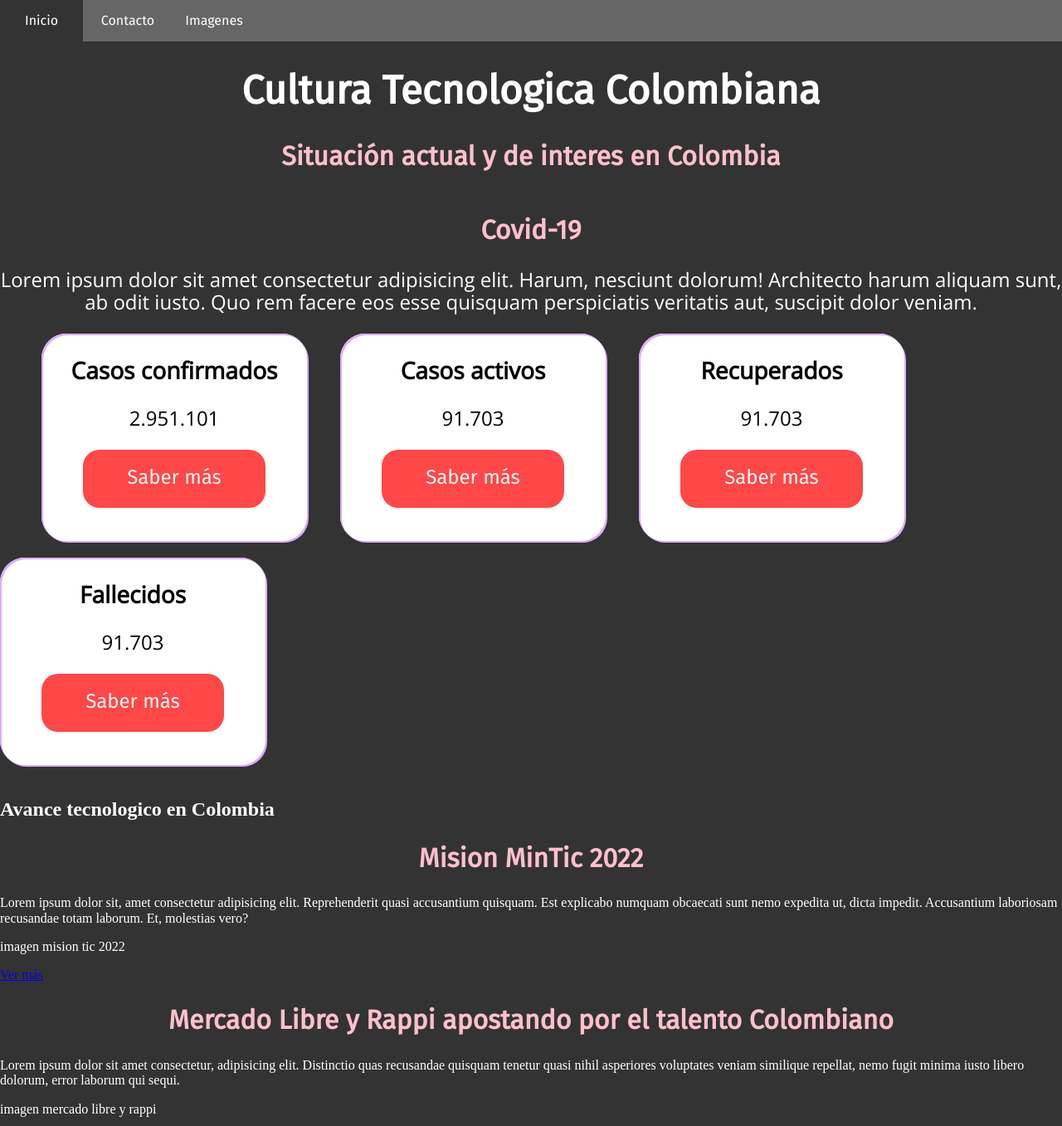
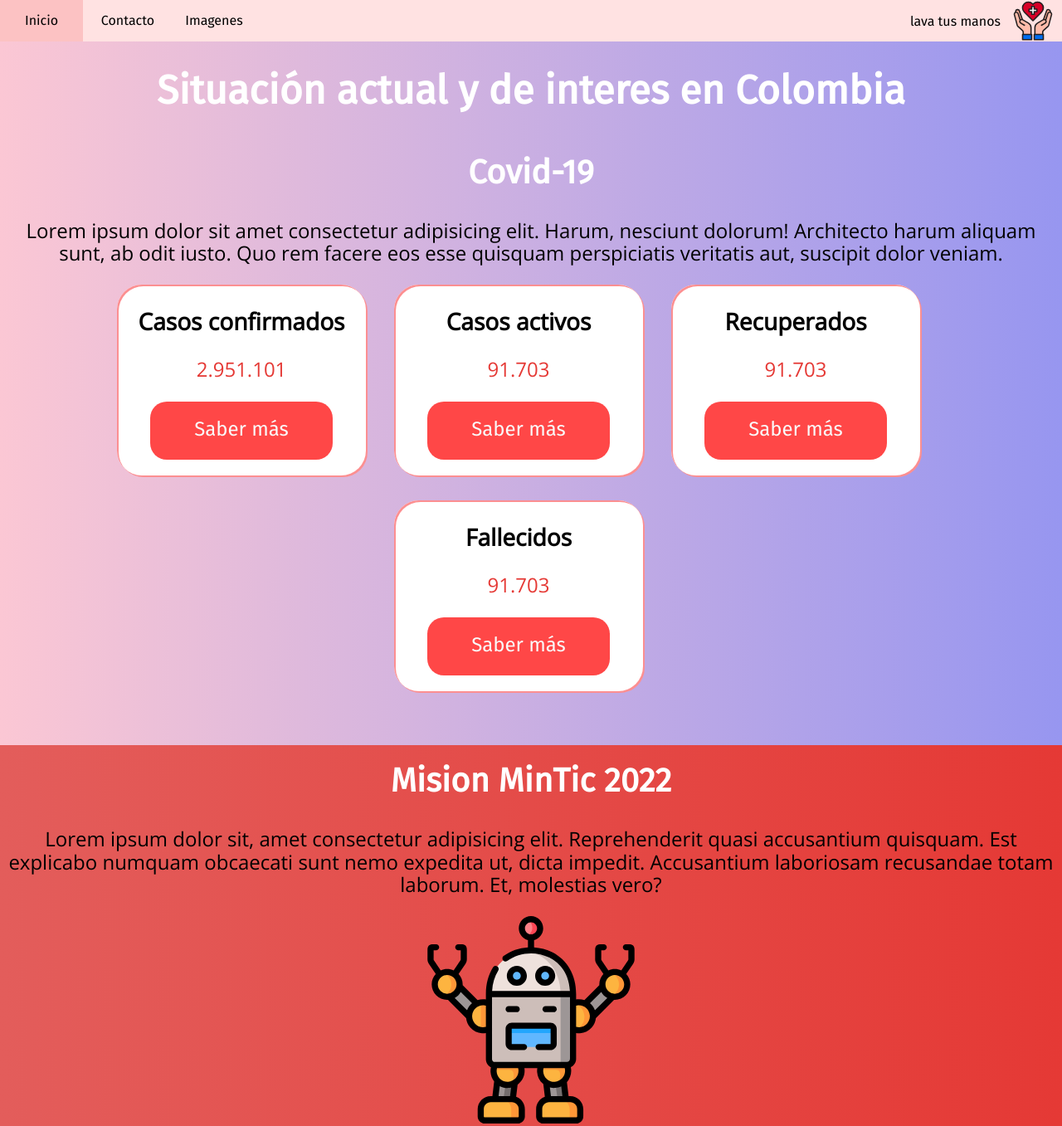
Before and after one commit to andr3ygy12/first_page, a plain HTML site: page index.html in a window 1280 px wide. Shown: the top 1357 px of the page at 83% size. Drawn offline with nearby package versions, Linux system fonts and the light colour scheme.

Commit message:
home finished

```diff
--- a/css/style.css
+++ b/css/style.css
@@ -1,124 +1,130 @@
-*{
+* {
   box-sizing: border-box;
 }
 
-body{
-    background-color: #333;
-    color: #fff;
+body {
+
+  background: #9796f0;
+  background: -webkit-linear-gradient(to right, #fbc7d4, #9796f0);
+  background: linear-gradient(to right, #fbc7d4, #9796f0);
+  color: #000;
   margin: 0;
 }
 
-.lista-main{
+.lista-main {
   list-style-type: none;
-    background-color: #666;
+  background-color:rgb(255, 226, 226);
   margin: 0;
   padding: 0;
   height: 50px;
   text-align: left;
+  margin-bottom: 20px;
 
 }
 
-.lista-item{
+.lista-item {
   display: inline-block;
   height: 30px;
 }
 
-.lista-link{
-    font-family: 'Fira Sans', sans-serif;
+.lista-link {
+  font-family: "Fira Sans", sans-serif;
   display: block;
   text-decoration: none;
   text-align: center;
-    color: #fff;
-    padding: 1em .5em;
+  color: #000;
+  padding: 1em 0.5em;
   height: 50px;
   width: 100px;
-    font-size: 1em .5em;
+  font-size: 1em 0.5em;
 }
 /*No he aprendido aún pseudo elementos*/
-.lista-link:active{
-    color: #fff;
+.lista-link:active {
+  color: #000;
 }
-.lista-link:hover{
-    background-color: #333;
-    color: #fff;
+.lista-link:hover {
+  background-color: #fcc2c3;
+  color: #000;
 }
 
 .titulo-principal{
   text-align: center;
-    font-family: 'Fira Sans', sans-serif;
+  font-family: "Fira Sans", sans-serif;
   font-size: 3em;
+  color: #fff;
 }
 
-.section-covid-19{
+
+.section-covid-19 {
   width: 100%;
+  padding: 15px;
+  margin-bottom: 20px;
+  background: #9796f0;
+  background: -webkit-linear-gradient(to right, #fbc7d4, #9796f0);
+  background: linear-gradient(to right, #fbc7d4, #9796f0);
 }
 
-.titulo-seccion{
-    font-family: 'Fira Sans', sans-serif;
-    font-size: 2em;
+
+.article-1 {
+  display: block;
   text-align: center;
-    color: pink;
+}
+.titulo-article,
+.titulo-article--2 {
+  font-family: "Fira Sans", sans-serif;
+  margin-top: 0;
+  font-size: 2.5em;
+  color: #fff;
+  text-align: center;
 
 }
 
-.article-1{
-    overflow: hidden;
-
+.titulo-article--2{
+  color: #fff;
 
 }
-.titulo-article{
-    font-family: 'Fira Sans', sans-serif;
-    font-size: 2em;
-    color: pink;
+
+.parrafo-seccion,
+.parrafo-seccion--2 {
+  font-size: 1.5em;
+  font-family: "Open Sans", sans-serif;
   text-align: center;
+  color: #000;
 }
-
-.parrafo-seccion{
-    font-size: 1.5em;
-    font-family: 'Open Sans', sans-serif;
-    text-align: center;
+.parrafo-seccion--2{
+  color:#000;
 }
-
 .casos-confirmados,
 .casos-activos,
 .recuperados,
-.fallecidos{
-    font-family: 'Open Sans', sans-serif;
+.fallecidos {
+  font-family: "Open Sans", sans-serif;
   font-size: 1.5em;
   text-align: center;
-    width: 320px;
-    height: 250px;
+  margin-bottom: 30px;
+  margin-right: 30px;
+  display: inline-block;
+  width: 300px;
+  height: 230px;
   background-color: #fff;
   color: #000;
-    float: left;
   border-radius: 30px;
-    box-shadow: 2px 2px rgb(221, 171, 255) , inset 2px 2px rgb(221, 171, 255);
-    margin-bottom: 20px;
-    margin-right: 40px;
+  box-shadow: 2px 2px #fc8f91, inset 2px 2px #fc8f91;
+
+}
+.numero-casos{
+  color: #e53935;
+  display: inline-block;
+  margin-top: 0;
+  margin-bottom:25px
 }
 
-.fallecidos:hover{
-    transform: scale(1.1);
+.numero-casos:hover{
+  transform: scale(1.2);
 }
-.casos-activos:hover{
-    transform: scale(1.1);
-}
-.casos-confirmados:hover{
-    transform: scale(1.1);
-}
-.recuperados:hover{
-    transform: scale(1.1);
-}
-.casos-confirmados{
-    margin-left: 50px;
-}
-/*
-.casos-confirmados{
-    margin-left: 17px;
-}
-*/
-.boton-info{
-    font-family: 'Fira Sans', sans-serif;
+
+.boton-info {
+  font-family: "Fira Sans", sans-serif;
   color: rgb(250, 250, 250);
   display: block;
   padding: 20px;
@@ -127,13 +133,138 @@
   text-align: center;
   text-decoration: none;
   background-color: rgb(255, 71, 71);
-
   margin-left: auto;
   margin-right: auto;
   border-radius: 20px;
 }
 
-.boton-info:hover{
+.boton-info:hover {
   background-color: rgb(255, 0, 0);
   color: white;
+  text-decoration: underline;
 }
+
+.section-tech-co{
+  width: 100%;
+  height: 100%;
+  background: #e53935;  /* fallback for old browsers */
+  background: -webkit-linear-gradient(to right, #e35d5b, #e53935);  /* Chrome 10-25, Safari 5.1-6 */
+  background: linear-gradient(to right, #e35d5b, #e53935); /* W3C, IE 10+/ Edge, Firefox 16+, Chrome 26+, Opera 12+, Safari 7+ */
+
+}
+.mision-tic{
+  padding-top: 20px;
+  margin-bottom: 0px;
+}
+.mision-tic-img,
+.mercadolibre-rappi-img{
+  padding: 0;
+  margin: 0;
+  width: 100%;
+  text-align: center;
+}
+
+.img-codding{
+  width: 250px;
+  height: 250px;
+}
+
+.img-robot{
+  width: 250px;
+  height: 250px;
+}
+
+.mision-tic-link{
+  display: inline-block;
+  color: #fff;
+  text-align: center;
+  text-decoration: none;
+  padding: 10px;
+  margin-bottom: 5px;
+  background-color: #fff;
+  color: #000;
+  width: 200px;
+  margin-top: 10px;
+  margin-left: auto;
+  margin-right: auto;
+  border-radius: 10px;
+  font-family: "Fira Sans", sans-serif;
+  font-size: 1.5em;
+}
+.mision-tic{
+  text-align: center;
+}
+.rappi-link{
+  margin-bottom: 20px;
+  display: inline-block;
+  text-align: center;
+}
+.mercadolibre-rappi{
+  text-align: center;
+}
+.mision-tic-link:hover{
+  background-color: #9796f0;
+  color: #fff;
+  text-decoration: underline;
+}
+
+.icons{
+  display: inline-block;
+  font-size: 1.7em;
+  margin-left: 10px;
+  margin-right: 5px;
+  margin-bottom: 10px;
+}
+.icons:hover{
+  transform: scale(1.2);
+}
+.titulo-footer{
+  color: #fff;
+  font-size: 2em;
+  font-family:"Fira Sans", sans-serif;
+  margin-top: 0;
+  margin-bottom: 15px;
+}
+
+.img-healt{
+  display: inline-block;
+  width: 70px;
+  height: 50px;
+  margin-top: 0;
+}
+
+.corazon-container{
+  text-align: right;
+  margin-top: 0;
+  float: right;
+
+}
+
+.prueba-text{
+  color: #000;
+  display: inline-block;
+  margin-bottom: 15px;
+  overflow: hidden;
+  font-family: "Fira Sans", sans-serif;
+
+
+}
+
+::-webkit-scrollbar {
+    width: 10px;
+  }
+
+  /* Track */
+  ::-webkit-scrollbar-track {
+    background: #f1f1f1;
+  }
+
+  /* Handle */
+  ::-webkit-scrollbar-thumb {
+    background: #888;
+  }
+
+  /* Handle on hover */
+  ::-webkit-scrollbar-thumb:hover {
+    background: #555;
+  }
--- a/index.html
+++ b/index.html
@@ -32,73 +32,79 @@
     <!--Fuentes from GOOGLE FONTS-->
     <link rel="preconnect" href="https://fonts.gstatic.com">
     <link href="https://fonts.googleapis.com/css2?family=Fira+Sans&family=Open+Sans&display=swap" rel="stylesheet">
+
+    <!--FONT AWESOME-->
+    <script src="https://kit.fontawesome.com/739db76352.js" crossorigin="anonymous"></script>
 </head>
 
 <body>
     <header>
         <nav>
+            <!--IMAGE LOGO-->
             <ul class="lista-main">
                 <li class="lista-item"><a href="#" class="lista-link">Inicio</a> </li>
                 <li class="lista-item"><a href="#" class="lista-link">Contacto</a> </li>
                 <li class="lista-item"><a href="#" class="lista-link">Imagenes</a> </li>
+                <div class="corazon-container">
+                    <p class="prueba-text">lava tus manos</p>
+                    <img src="assets/imagenes/healthcare.svg" alt="una mano sosteniendo un corazon en un contexto de salud" class="img-healt">
+                </div>
             </ul>
         </nav>
     </header>
     <main>
-        <h1 class="titulo-principal">Cultura Tecnologica Colombiana</h1>
-
+        <h1 class="titulo-principal">Situación actual y de interes en Colombia</h1>
         <section class="section-covid-19">
             <!--En esta sección irá la información de Colombia-->
-            <h2 class="titulo-seccion">Situación actual y de interes en Colombia</h2>
+
             <!--Primer articulo-->
             <article class="article-1">
                 <header class="article-1-header">
                     <h2 class="titulo-article">Covid-19</h2>
                 </header>
-                <p class="parrafo-seccion">Lorem ipsum dolor sit amet consectetur adipisicing elit. Harum, nesciunt dolorum! Architecto harum
+                <p class="parrafo-seccion">Lorem ipsum dolor sit amet consectetur adipisicing elit. Harum, nesciunt
+                    dolorum! Architecto harum
                     aliquam sunt, ab odit iusto. Quo rem facere eos esse quisquam perspiciatis veritatis aut, suscipit
                     dolor veniam.</p>
                 <div class="casos-confirmados">
                     <h3>Casos confirmados</h3>
-                    <p>2.951.101</p>
-                    <a href="#" class="boton-info">Saber más</a>
+                    <p class="numero-casos">2.951.101</p>
+                    <a href="https://covid19.minsalud.gov.co/" class="boton-info" target="_blank">Saber más</a>
                 </div>
 
                 <div class="casos-activos">
                     <h3>Casos activos</h3>
-                    <p>91.703</p>
-                    <a href="#" class="boton-info">Saber más</a>
+                    <p class="numero-casos">91.703</p>
+                    <a href="https://covid19.minsalud.gov.co/" class="boton-info" target="_blank">Saber más</a>
                 </div>
 
                 <div class="recuperados">
                     <h3>Recuperados</h3>
-                    <p>91.703</p>
-                    <a href="#" class="boton-info">Saber más</a>
+                    <p class="numero-casos">91.703</p>
+                    <a href="https://covid19.minsalud.gov.co/" class="boton-info" target="_blank">Saber más</a>
                 </div>
 
                 <div class="fallecidos">
                     <h3>Fallecidos</h3>
-                    <p>91.703</p>
-                    <a href="#" class="boton-info">Saber más</a>
+                    <p class="numero-casos">91.703</p>
+                    <a href="https://covid19.minsalud.gov.co/" class="boton-info" target="_blank">Saber más</a>
                 </div>
             </article>
         </section>
-
         <section class="section-tech-co">
             <!--Tecnologia en Colombia-->
-            <h2>Avance tecnologico en Colombia</h2>
             <article class="mision-tic">
                 <header>
-                    <h2 class="titulo-article"> Mision MinTic 2022</h2>
-                    <p>
+                    <h2 class="titulo-article--2"> Mision MinTic 2022</h2>
+                    <p class="parrafo-seccion--2">
                         Lorem ipsum dolor sit, amet consectetur adipisicing elit. Reprehenderit quasi accusantium
                         quisquam. Est explicabo numquam obcaecati sunt nemo expedita ut, dicta impedit. Accusantium
                         laboriosam recusandae totam laborum. Et, molestias vero?
                     </p>
                     <div class="mision-tic-img">
-                        <p>imagen mision tic 2022</p>
+                        <img src="assets/imagenes/robot.svg" alt="Imagen de un robot" class="img-robot">
                     </div>
-                    <a href="#" class="mision-tic-link">Ver más</a>
+                    <a href="https://www.misiontic2022.gov.co/portal/" class="mision-tic-link" target="_blank">Ver más</a>
 
                 </header>
             </article>
@@ -107,16 +113,29 @@
                 <header>
                     <h2 class="titulo-article">Mercado Libre y Rappi apostando por el talento Colombiano</h2>
                 </header>
-                <p>Lorem ipsum dolor sit amet consectetur, adipisicing elit. Distinctio quas recusandae quisquam tenetur
+                <p class="parrafo-seccion--2">Lorem ipsum dolor sit amet consectetur, adipisicing elit. Distinctio quas recusandae quisquam tenetur
                     quasi nihil asperiores voluptates veniam similique repellat, nemo fugit minima iusto libero dolorum,
                     error laborum qui sequi.</p>
                 <div class="mercadolibre-rappi-img">
-                    <p>imagen mercado libre y rappi</p>
+                    <img src="assets/imagenes/coding.svg" alt="Imagen de un robot" class="img-codding">
                 </div>
-                <a href="#">ver más</a>
+                <a href="https://www.mintic.gov.co/portal/inicio/" class="mision-tic-link rappi-link" target="_blank" >ver más</a>
             </article>
         </section>
     </main>
+
+    <footer>
+        <header>
+            <h2 class="titulo-footer">Siguenos en redes sociales</h2>
+        </header>
+        <section class="seccion-footer">
+            <a href="https://www.facebook.com/"><i class="fab fa-facebook-f icons" ></i></a>
+            <a href="https://www.instagram.com/"><i class="fab fa-instagram icons"></i></a>
+            <a href="https://twitter.com/"><i class="fab fa-twitter-square icons"></i></a>
+            <a href="https://www.linkedin.com/"><i class="fab fa-linkedin-in icons"></i></a>
+        </section>
+
+    </footer>
 </body>
 
 </html>
```
Also changed, not shown: assets/imagenes/4884785.jpg (added), assets/imagenes/Fonts.txt (added), assets/imagenes/License free.txt (added), assets/imagenes/License premium.txt (added), assets/imagenes/bg-1.jpg (added), assets/imagenes/bg-2.jpg (added), assets/imagenes/coding.svg (added), assets/imagenes/healthcare.svg (added), assets/imagenes/html-logo.png (added), assets/imagenes/robot.jpg (added), assets/imagenes/robot.svg (added), 4 other files. Lines whose indentation alone changed are shown as unchanged.
